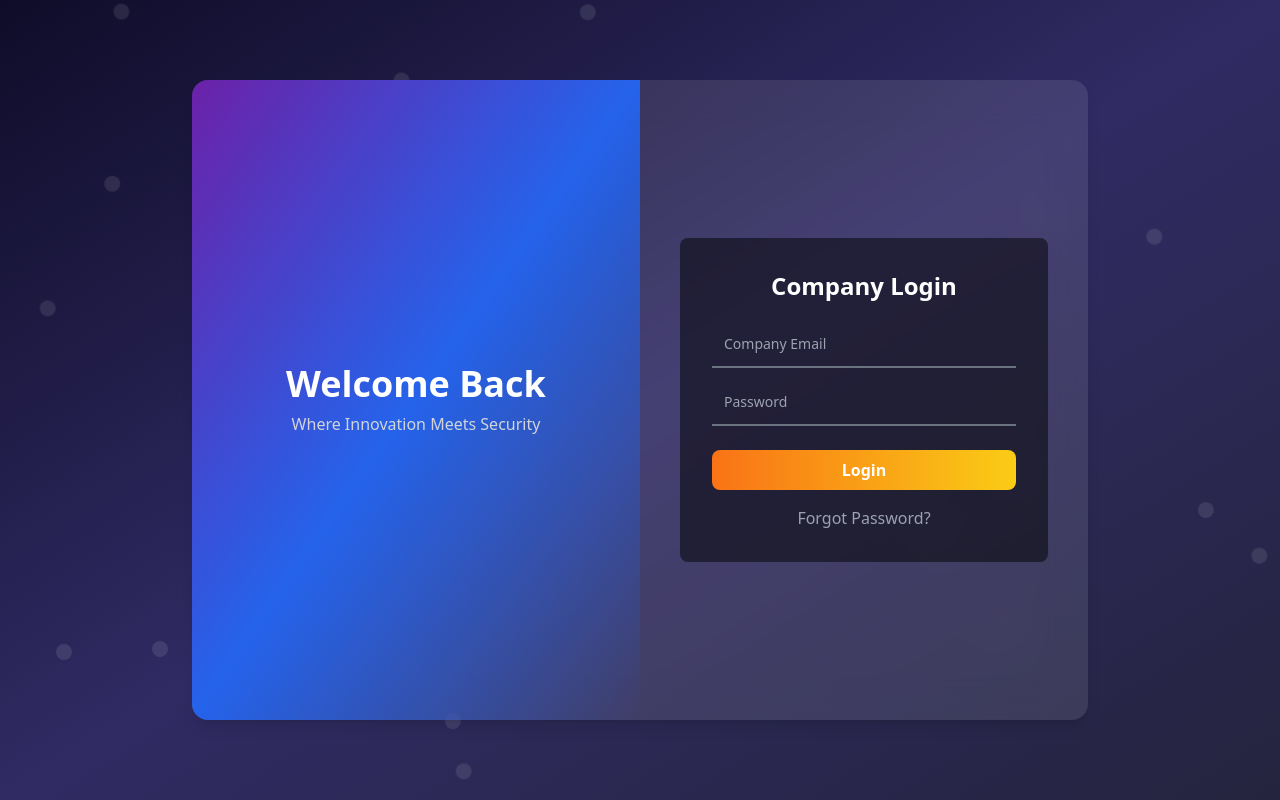
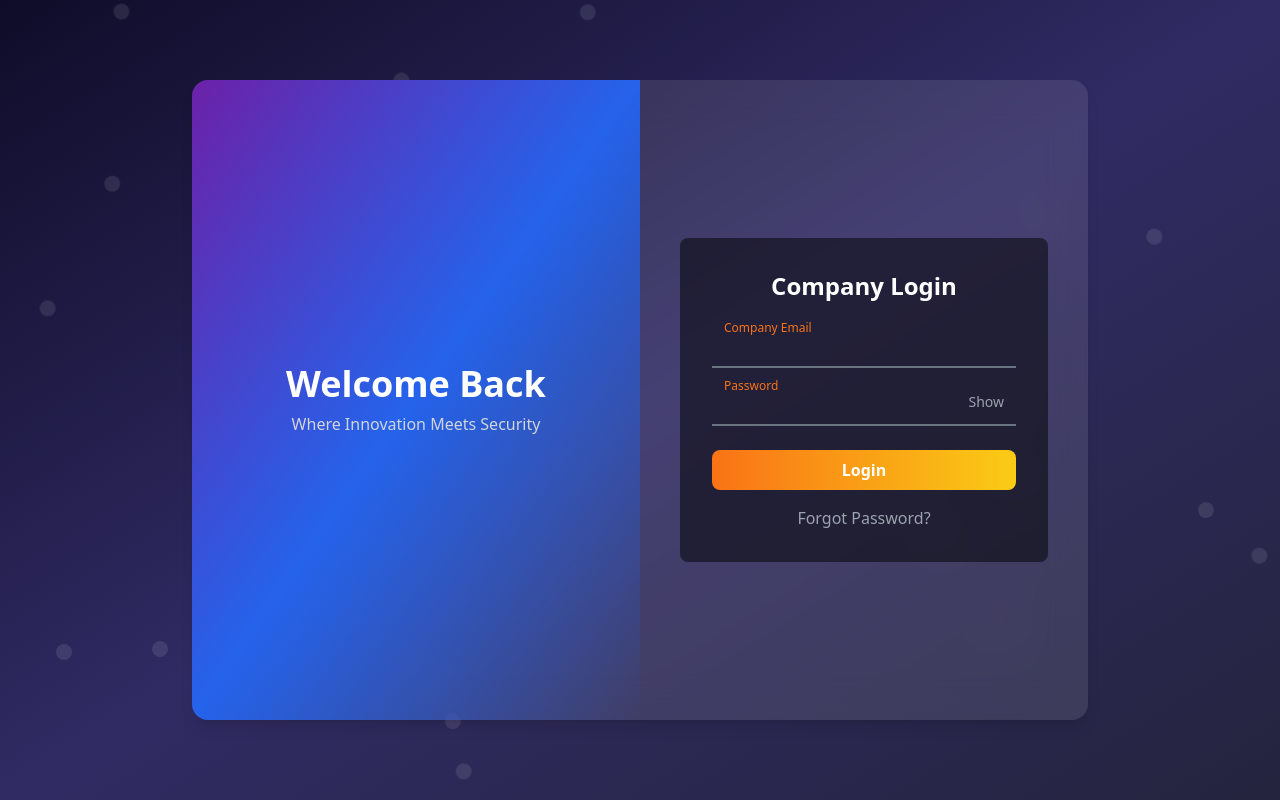
Before and after one commit to RaninduAmarasinghe/busbuddy_companyweb, a React (Create React App) app: page / in a window 1280 px wide. Built offline with nearby package versions, Linux system fonts and the light colour scheme.

Commit message:
update ui

```diff
--- a/src/pages/Login.js
+++ b/src/pages/Login.js
@@ -5,35 +5,46 @@ export default function Login() {
     const [email, setEmail] = useState("");
     const [password, setPassword] = useState("");
     const [error, setError] = useState("");
+    const [loading, setLoading] = useState(false);
+    const [showPassword, setShowPassword] = useState(false);
     const navigate = useNavigate();
 
     const handleSubmit = async (e) => {
         e.preventDefault();
         setError("");
+        setLoading(true);
 
         try {
-            const response = await fetch("http://localhost:8080/companies/login", {
+            const response = await fetch("http://localhost:8080/companies/login", {  // Changed port to 8080
                 method: "POST",
-                headers: { "Content-Type": "application/json" },
-                body: JSON.stringify({ companyEmail: email, companyPassword: password }),
+                headers: {
+                    "Content-Type": "application/json",
+                },
+                body: JSON.stringify({
+                    companyEmail: email,
+                    companyPassword: password,
+                }),
             });
 
             const result = await response.text();
 
             if (response.ok) {
+                alert("Login Successful!");
                 navigate("/dashboard");
             } else {
-                setError(result);
+                setError(result || "Invalid email or password. Please try again.");
             }
         } catch (err) {
             console.error("Error:", err);
             setError("An error occurred. Please try again later.");
+        } finally {
+            setLoading(false);
         }
     };
 
     return (
         <div className="flex justify-center items-center h-screen bg-gradient-to-br from-[#0f0c29] via-[#302b63] to-[#24243e] relative overflow-hidden">
-            {/* Bubbles background */}
+            {/* Floating bubbles background */}
             <div className="absolute w-full h-full flex flex-wrap">
                 {[...Array(20)].map((_, i) => (
                     <div
@@ -51,7 +62,7 @@ export default function Login() {
 
             {/* Login card */}
             <div className="flex w-full max-w-4xl h-4/5 bg-white bg-opacity-10 backdrop-blur-xl rounded-2xl shadow-lg overflow-hidden relative z-10">
-                {/* Left side */}
+                {/* Left side - Welcome message */}
                 <div className="flex-1 flex flex-col justify-center items-center p-10 text-center text-white bg-gradient-to-br from-purple-800 via-blue-600 to-transparent relative overflow-hidden">
                     <h1 className="text-4xl font-bold relative z-10 animate-fade-in">Welcome Back</h1>
                     <p className="mt-2 text-gray-300 relative z-10 animate-fade-in delay-100">
@@ -66,47 +77,47 @@ export default function Login() {
                         onSubmit={handleSubmit}
                     >
                         <h2 className="text-white text-2xl font-semibold text-center mb-6">Company Login</h2>
-                        {error && <p className="text-red-500 text-sm mb-4">{error}</p>}
 
-                        {/* Email Input */}
+                        {/* Display error message */}
+                        {error && <div className="text-red-500 text-center mb-4">{error}</div>}
+
                         <div className="mb-4 relative">
                             <input
                                 type="email"
                                 value={email}
                                 onChange={(e) => setEmail(e.target.value)}
                                 required
-                                className="w-full bg-transparent border-b-2 border-gray-500 text-white py-2 px-3 focus:outline-none focus:border-orange-400 transition-all peer"
-                                placeholder=" "
+                                className="w-full bg-transparent border-b-2 border-gray-500 text-white py-2 px-3 focus:outline-none focus:border-orange-400 transition-all"
                             />
-                            <label className="absolute left-3 top-2 text-gray-400 text-sm transition-all duration-300 pointer-events-none
-                                peer-focus:-top-4 peer-focus:text-xs
-                                peer-[:not(:placeholder-shown)]:-top-4 peer-[:not(:placeholder-shown)]:text-xs">
+                            <label className="absolute left-3 top-2 text-gray-400 text-sm transition-all pointer-events-none">
                                 Company Email
                             </label>
                         </div>
-
-                        {/* Password Input */}
                         <div className="mb-6 relative">
                             <input
-                                type="password"
+                                type={showPassword ? "text" : "password"}  // Toggle password visibility
                                 value={password}
                                 onChange={(e) => setPassword(e.target.value)}
                                 required
-                                className="w-full bg-transparent border-b-2 border-gray-500 text-white py-2 px-3 focus:outline-none focus:border-orange-400 transition-all peer"
-                                placeholder=" "
+                                className="w-full bg-transparent border-b-2 border-gray-500 text-white py-2 px-3 focus:outline-none focus:border-orange-400 transition-all"
                             />
-                            <label className="absolute left-3 top-2 text-gray-400 text-sm transition-all duration-300 pointer-events-none
-                                peer-focus:-top-4 peer-focus:text-xs
-                                peer-[:not(:placeholder-shown)]:-top-4 peer-[:not(:placeholder-shown)]:text-xs">
+                            <label className="absolute left-3 top-2 text-gray-400 text-sm transition-all pointer-events-none">
                                 Password
                             </label>
+                            <button
+                                type="button"
+                                onClick={() => setShowPassword(!showPassword)}
+                                className="absolute right-3 top-2 text-gray-400 text-sm"
+                            >
+                                {showPassword ? "Hide" : "Show"}
+                            </button>
                         </div>
-
                         <button
                             type="submit"
-                            className="w-full py-2 bg-gradient-to-r from-orange-500 to-yellow-400 text-white font-semibold rounded-lg transition-all hover:shadow-lg hover:opacity-90"
+                            className={`w-full py-2 bg-gradient-to-r from-orange-500 to-yellow-400 text-white font-semibold rounded-lg transition-all hover:shadow-lg hover:opacity-90 ${loading ? 'opacity-50 cursor-not-allowed' : ''}`}
+                            disabled={loading}  // Disable button while loading
                         >
-                            Login
+                            {loading ? "Logging In..." : "Login"}
                         </button>
                         <p className="mt-4 text-center text-gray-400 cursor-pointer hover:text-orange-400 transition">
                             Forgot Password?
```
